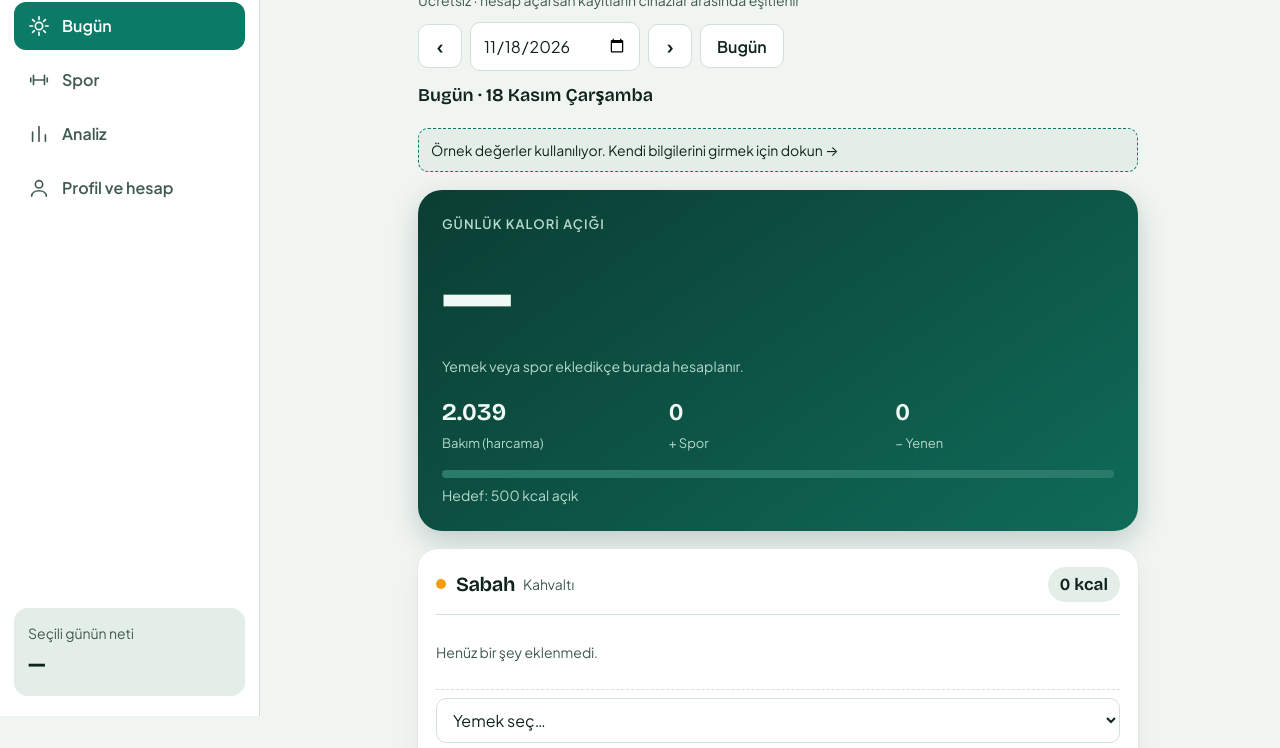
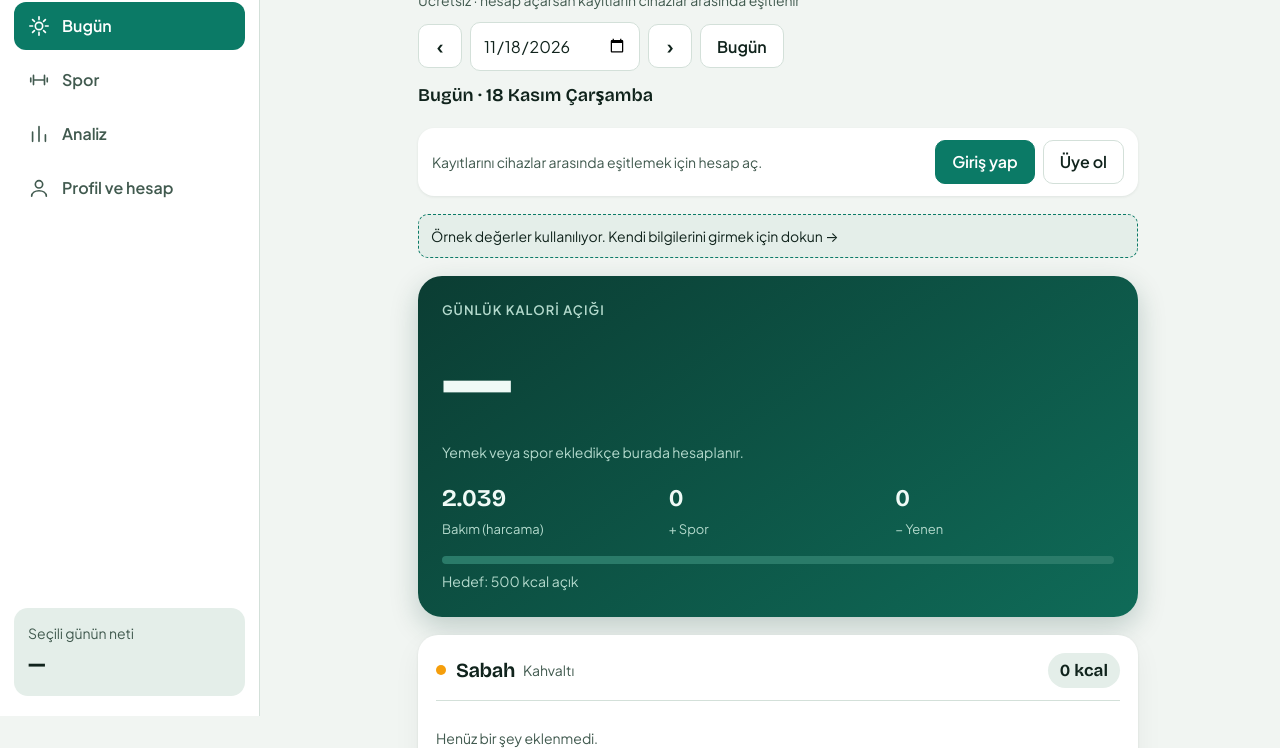
Before and after one commit to takipkalori/takipkalori, a plain HTML site: page index.html in a window 1280 px wide. Shown: the part 84-832 px from the top of the page. Drawn offline with nearby package versions, Linux system fonts and the light colour scheme.

Commit message:
Add files via upload

```diff
--- a/index.html
+++ b/index.html
@@ -269,6 +269,9 @@ body{padding-top:72px}
 }
 @media (prefers-reduced-motion: reduce){.side{transition:none}}
 .hintb{width:100%;text-align:left;border:1px dashed var(--accent);background:var(--surface-2);color:var(--ink);cursor:pointer;min-height:44px}
+.authbar{display:flex;flex-wrap:wrap;align-items:center;justify-content:space-between;gap:10px;background:var(--surface);border-radius:16px;padding:12px 14px;box-shadow:0 1px 3px rgba(16,35,28,.08)}
+.authbar .sub{flex:1 1 220px}
+.authbar .row{flex:0 0 auto}
 .chips{display:flex;gap:8px;flex-wrap:wrap}
 .chip{min-height:40px;padding:0 14px;border-radius:999px;border:1px solid var(--line);background:var(--surface);font-weight:600;cursor:pointer}
 .chip:hover{border-color:var(--accent)}
@@ -321,6 +324,15 @@ body[data-view="profile"] [data-view]:not([data-view~="profile"]){display:none!i
       <button class="btn ghost" type="button" id="btnOut">Çıkış yap</button>
     </div>
   </section>
+
+  <div class="authbar" id="authBar" data-view="today" hidden>
+    <span class="sub" id="authTxt">Kayıtlarını cihazlar arasında eşitlemek için hesap aç.</span>
+    <div class="row">
+      <button class="btn primary" id="authIn" type="button" data-auth="in">Giriş yap</button>
+      <button class="btn" id="authUp" type="button" data-auth="up">Üye ol</button>
+      <button class="btn ghost" id="authOutBtn" type="button" data-auth="out" hidden>Çıkış yap</button>
+    </div>
+  </div>
 
   <button class="banner hintb" id="profHint" data-view="today" data-go="profile" type="button">Örnek değerler kullanılıyor. Kendi bilgilerini girmek için dokun →</button>
 
@@ -1030,6 +1042,14 @@ window.KALORI_CLOUD = { url: 'https://xuyrdgtcpxeaadymqfem.supabase.co', key: 's
   }
   function bindNav() {
     document.addEventListener('click', function (e) {
+      var a = e.target.closest('[data-auth]');
+      if (a) {
+        if (a.dataset.auth === 'out') { $('#btnOut').click(); return; }
+        setView('profile');
+        authMsg(a.dataset.auth === 'up' ? 'Bir kullanıcı adı ve şifre yaz, sonra “Kayıt ol”a bas.' : 'Kullanıcı adı ve şifreni yaz, sonra “Giriş yap”a bas.');
+        $('#au-mail').focus();
+        return;
+      }
       var g = e.target.closest('[data-go]');
       if (g) { setView(g.dataset.go); return; }
       var c = e.target.closest('[data-min]');
@@ -1182,6 +1202,9 @@ window.KALORI_CLOUD = { url: 'https://xuyrdgtcpxeaadymqfem.supabase.co', key: 's
     var u = cloud.user;
     $('#authForm').hidden = !!u;
     $('#authOut').hidden = !u;
+    $('#authBar').hidden = false;
+    $('#authIn').hidden = !!u; $('#authUp').hidden = !!u; $('#authOutBtn').hidden = !u;
+    $('#authTxt').textContent = u ? shownName(u.email) + ' olarak giriş yapıldı' : 'Kayıtlarını cihazlar arasında eşitlemek için hesap aç.';
     $('#footNote').textContent = u ? 'Kayıtlar hesabında da saklanır.' : 'Kayıtlar bu tarayıcıda saklanır.';
     setSt(u ? 'giriş yapıldı' : 'Giriş yapılmadı · kayıtlar sadece bu cihazda');
   }
```
